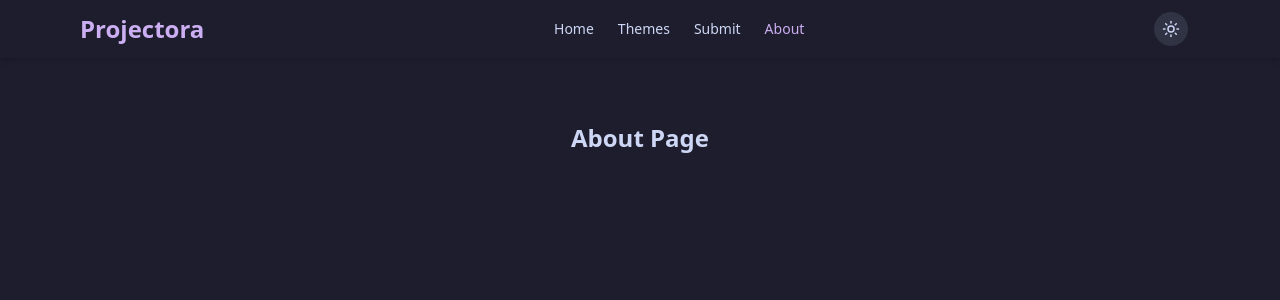
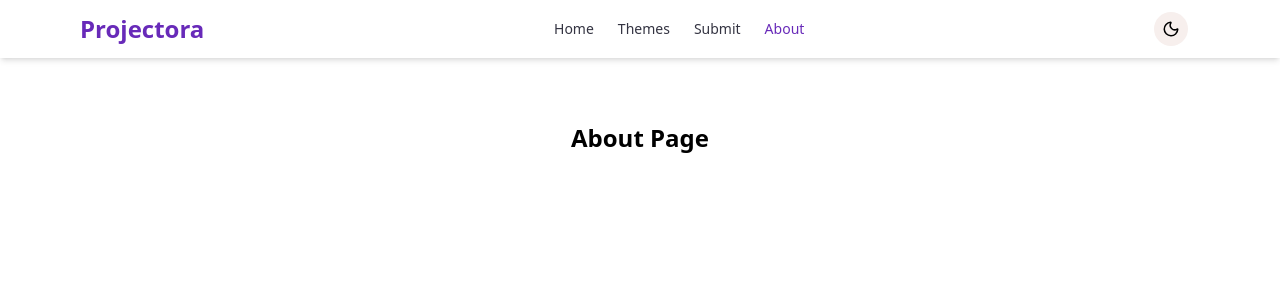
Before and after one commit to tibssy/projectora, a React (Vite) app: page /projectora/about in a window 1280 px wide. Shown: the top 300 px of the page. Built offline with nearby package versions, Linux system fonts and the light colour scheme.

Commit message:
feat: Add persistent dark mode and fix SPA routing on refresh

```diff
--- a/index.html
+++ b/index.html
@@ -1,27 +1,13 @@
 <!doctype html>
-<html lang="en" class="dark">
+<html lang="en">
 
 <head>
   <meta charset="UTF-8" />
   <link rel="icon" type="image/svg+xml" href="/vite.svg" />
   <meta name="viewport" content="width=device-width, initial-scale=1.0" />
   <title>projectora</title>
-  <script type="text/javascript">
-    // Read the path from the query parameter `p`
-    var l = window.location;
-    var path = l.search.slice(1).split('&').filter(function (s) {
-      return s.startsWith('p=');
-    })[0];
-
-    // If a path was found, rewrite the URL
-    if (path) {
-      window.history.replaceState(
-        null,
-        null,
-        l.pathname.slice(0, -1) + decodeURIComponent(path.slice(2)) + l.hash
-      );
-    }
-  </script>
+  <script src="/theme.js"></script>
+  <script src="/spa-redirect.js"></script>
 </head>
 
 <body>
--- /dev/null
+++ b/public/spa-redirect.js
@@ -0,0 +1,15 @@
+// This script handles the SPA redirect logic for GitHub Pages.
+
+;(function () {
+  var l = window.location;
+  var path = l.search.slice(1).split('&').filter(function (s) {
+    return s.startsWith('p=');
+  })[0];
+  if (path) {
+    window.history.replaceState(
+      null,
+      null,
+      l.pathname.slice(0, -1) + decodeURIComponent(path.slice(2)) + l.hash
+    );
+  }
+})();
--- /dev/null
+++ b/public/theme.js
@@ -0,0 +1,12 @@
+// This script is designed to be placed in the <head> to prevent FOUC.
+
+;(function () {
+  if (
+    localStorage.theme === 'dark' ||
+    (!('theme' in localStorage) && window.matchMedia('(prefers-color-scheme: dark)').matches)
+  ) {
+    document.documentElement.classList.add('dark');
+  } else {
+    document.documentElement.classList.remove('dark');
+  }
+})();
--- a/src/components/Navbar.tsx
+++ b/src/components/Navbar.tsx
@@ -1,14 +1,30 @@
-import { useState } from "react";
+import { useState, useEffect } from "react";
 import { Link, NavLink } from "react-router-dom";
 import { Moon, Sun, Menu, X } from "lucide-react";
 
 const Navbar = () => {
-  const [isDark, setIsDark] = useState(true);
+  const [isDark, setIsDark] = useState(() => {
+    if (localStorage.theme === 'dark') {
+      return true;
+    }
+    return !('theme' in localStorage) && window.matchMedia('(prefers-color-scheme: dark)').matches;
+  });
+
   const [isOpen, setIsOpen] = useState(false);
 
+  useEffect(() => {
+    const html = document.documentElement;
+    if (isDark) {
+      html.classList.add('dark');
+      localStorage.setItem('theme', 'dark');
+    } else {
+      html.classList.remove('dark');
+
+      localStorage.setItem('theme', 'light');
+    }
+  }, [isDark]);
+
   const toggleTheme = () => {
-    const html = document.documentElement;
-    html.classList.toggle("dark");
     setIsDark(!isDark);
   };
 
```
